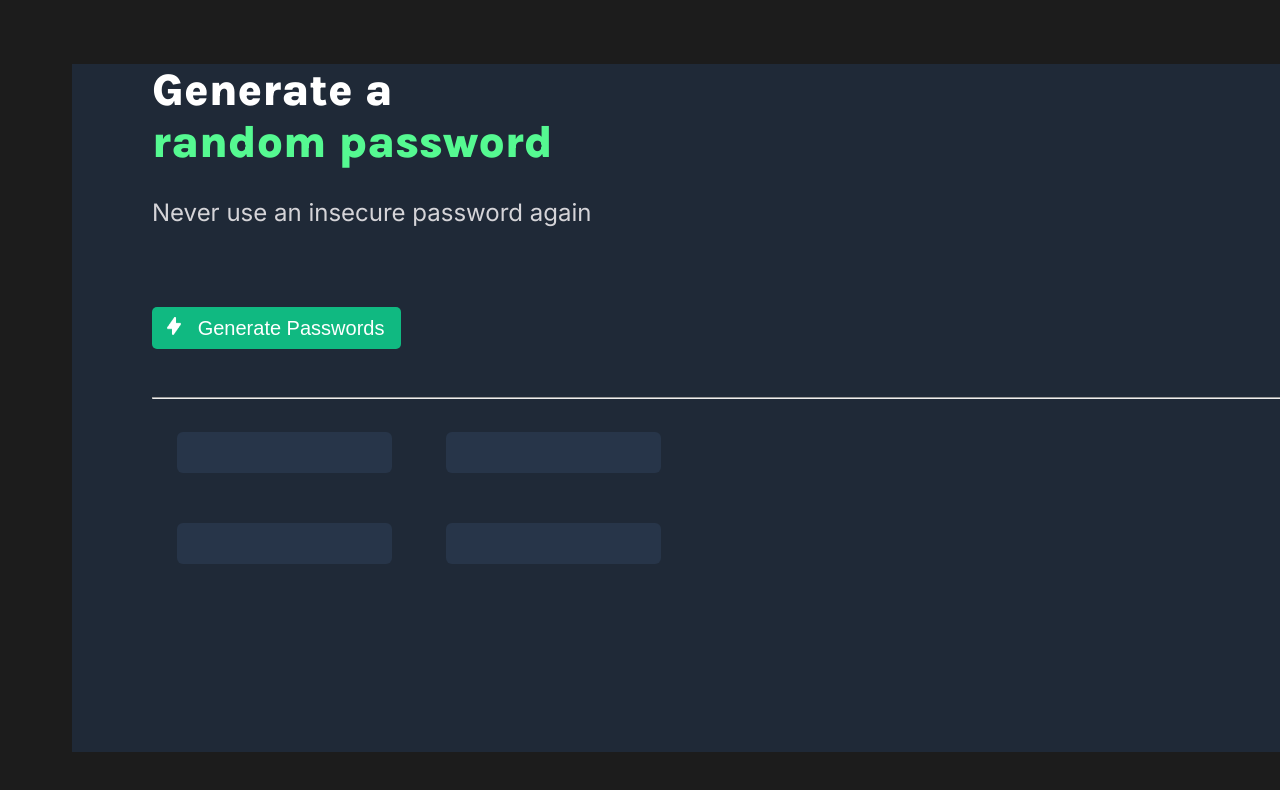
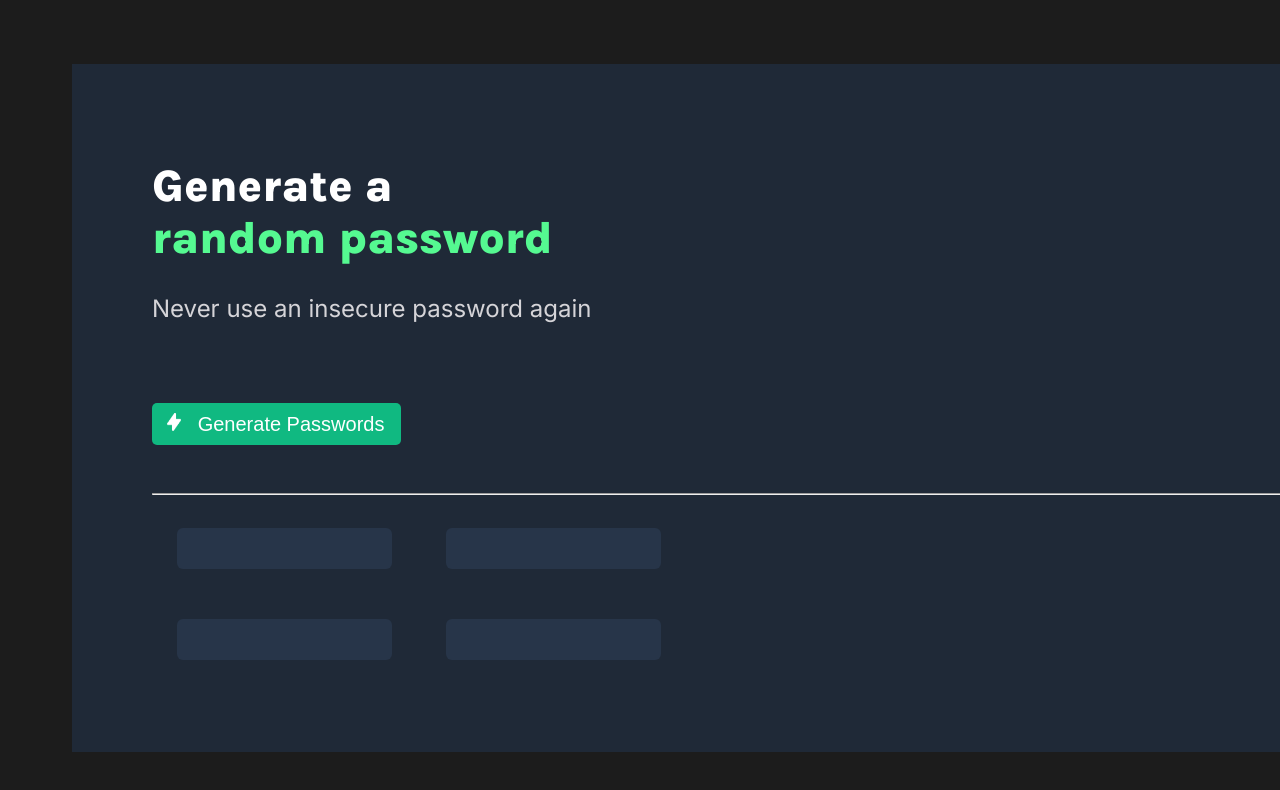
Before and after one commit to lokesh-badam1/Password-Generator, a plain HTML site: page index.html in a window 1280 px wide. Shown: the top 790 px of the page. Drawn offline with Linux system fonts and the light colour scheme.

Commit message:
padding error

```diff
--- a/style.css
+++ b/style.css
@@ -3,7 +3,7 @@ body{
 }
 
 main{
-    padding: 0  5rem;
+    padding: 0 5rem;
     background-color: #1F2937;
     margin: 4rem;
     height: 43rem;
@@ -13,7 +13,7 @@ main{
 }
 
 h1{
-    padding-top: 6git rem;
+    padding-top: 6rem;
     font-family: "Karla", sans-serif;
     font-size: 45px;
     font-weight: 800;
```
